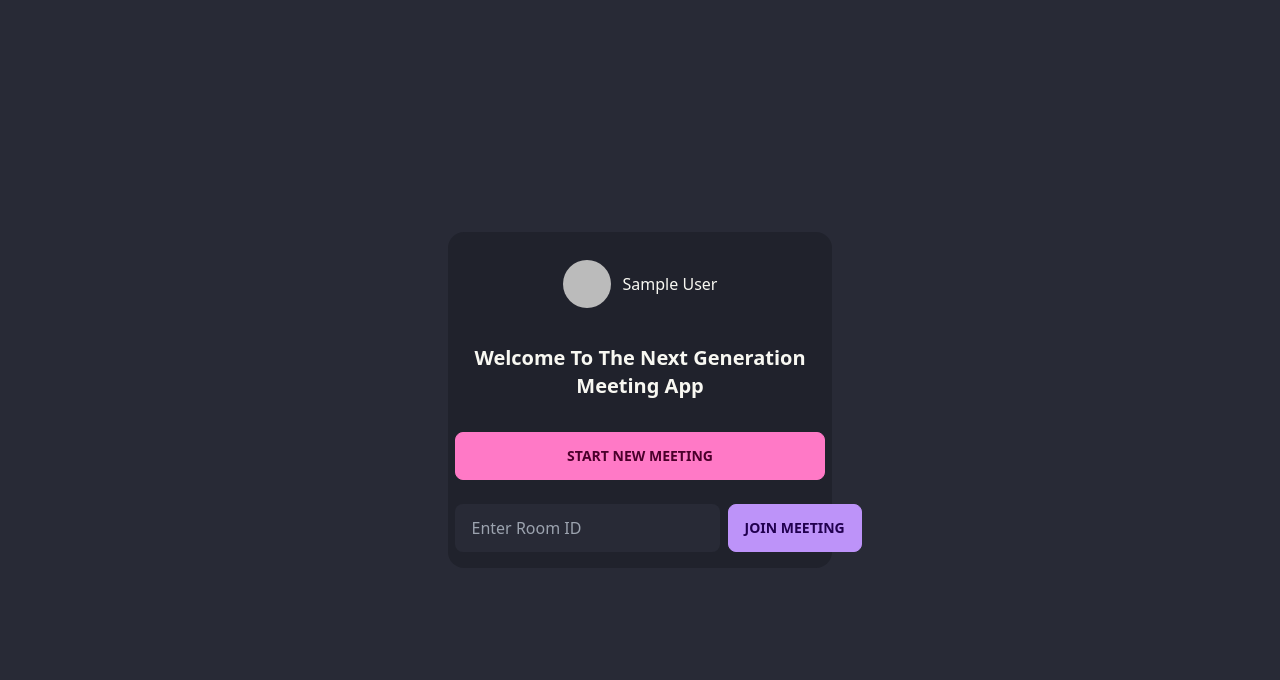
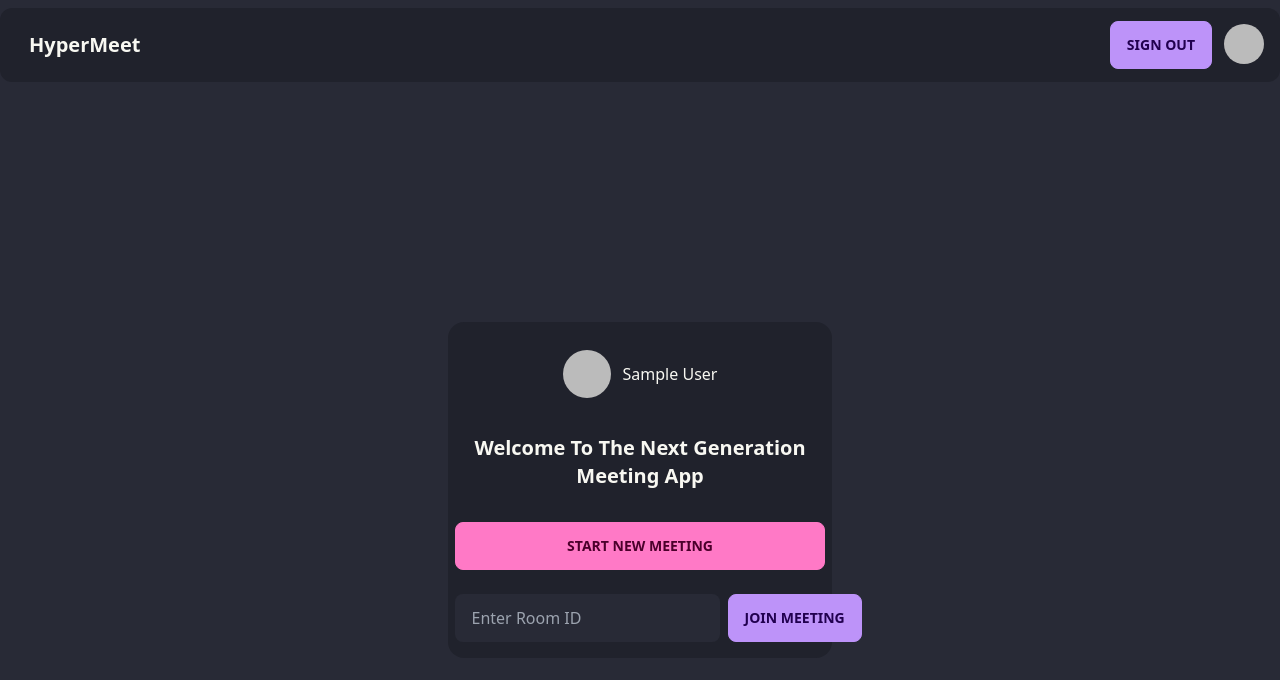
Before and after one commit to mohammed5420/hypermeet, a Next.js app: page / in a window 1280 px wide. Shown: the top 680 px of the page. Built offline with nearby package versions, Linux system fonts and the light colour scheme; no server answers; sample sign-in values are in the browser's storage.

Commit message:
nav bar component

```diff
--- /dev/null
+++ b/src/components/Navbar.tsx
@@ -0,0 +1,49 @@
+import { useSession, signIn, signOut } from "next-auth/react";
+import React from "react";
+
+const Navbar = () => {
+  const session = useSession();
+  return (
+    <nav className="navbar bg-base-300 w-full max-w-screen-xl rounded-xl p-3 m-2 mx-auto ">
+      <div className="flex-1">
+        <a className="btn btn-ghost normal-case text-xl">HyperMeet</a>
+      </div>
+      <div className="flex-none space-x-2">
+        {!session.data?.user ? (
+          <div className="">
+            <button
+              className="btn btn-secondary"
+              onClick={() => {
+                signIn();
+              }}
+            >
+              Sign in
+            </button>
+          </div>
+        ) : (
+          <>
+            <div className="">
+              <button
+                className="btn btn-secondary"
+                onClick={() => {
+                  signOut();
+                }}
+              >
+                Sign Out
+              </button>
+            </div>
+            <div className="">
+              <label tabIndex={0} className="btn btn-ghost btn-circle avatar">
+                <div className="w-10 rounded-full">
+                  <img src={session.data.user.image || ""} />
+                </div>
+              </label>
+            </div>
+          </>
+        )}
+      </div>
+    </nav>
+  );
+};
+
+export default Navbar;
--- a/src/pages/index.tsx
+++ b/src/pages/index.tsx
@@ -9,6 +9,7 @@ import Router from "next/router";
 import Link from "next/link";
 import JoinMeeting from "../components/JoinMeeting";
 import axios from "axios";
+import Navbar from "../components/Navbar";
 
 // const Video = dynamic(import("../components/Video"), { ssr: false });
 
@@ -47,6 +48,7 @@ const Home: NextPage = () => {
         <meta name="description" content="Generated by create-t3-app" />
         <link rel="icon" href="/favicon.ico" />
       </Head>
+      <Navbar />
       {session.data && (
         <main className="container mx-auto flex flex-col items-center justify-center min-h-screen p-4">
           <div className="card w-96 bg-base-300 p-4 space-y-6">
--- a/src/pages/login.tsx
+++ b/src/pages/login.tsx
@@ -3,6 +3,7 @@ import React, { useEffect, useState } from "react";
 import { useSession, signIn, signOut } from "next-auth/react";
 import Head from "next/head";
 import Router from "next/router";
+import Navbar from "../components/Navbar";
 const Login: NextPage = () => {
   const session = useSession();
   useEffect(() => {
@@ -25,6 +26,7 @@ const Login: NextPage = () => {
         <meta name="description" content="Generated by create-t3-app" />
         <link rel="icon" href="/favicon.ico" />
       </Head>
+      <Navbar />
       <main className="container mx-auto flex flex-col items-center justify-center min-h-screen p-4">
         <div className="card w-96 bg-base-300">
           <div className="card-body items-center">
--- a/src/pages/meeting/[roomID].tsx
+++ b/src/pages/meeting/[roomID].tsx
@@ -4,6 +4,7 @@ import dynamic from "next/dynamic";
 import Head from "next/head";
 import Router from "next/router";
 import { useEffect } from "react";
+import Navbar from "../../components/Navbar";
 const AgoraMain = dynamic(import("../../components/AgoraMain"), { ssr: false });
 
 type Room = {
@@ -64,6 +65,7 @@ const MeetingRoom: NextPage<Props> = ({ roomInfo }: Props) => {
         <meta name="description" content="Generated by create-t3-app" />
         <link rel="icon" href="/favicon.ico" />
       </Head>
+      <Navbar />
       <AgoraMain />
     </>
   );
--- a/src/pages/prepare.tsx
+++ b/src/pages/prepare.tsx
@@ -2,6 +2,7 @@ import dynamic from "next/dynamic";
 import Head from "next/head";
 import Router from "next/router";
 import { FiArrowLeft, FiVideo } from "react-icons/fi";
+import Navbar from "../components/Navbar";
 const Prepare = dynamic(import("../components/Prepare"), { ssr: false });
 const PrePare = () => {
   const handleSubmit = (e: React.MouseEvent<HTMLButtonElement, MouseEvent>) => {
@@ -15,6 +16,7 @@ const PrePare = () => {
         <meta name="description" content="Generated by create-t3-app" />
         <link rel="icon" href="/favicon.ico" />
       </Head>
+      <Navbar />
       <main className="container mx-auto flex flex-col items-center justify-center min-h-screen p-4">
         <div className="card w-full max-w-md bg-base-300 space-y-3 p-4">
           <div className="card-body p-0">
```
